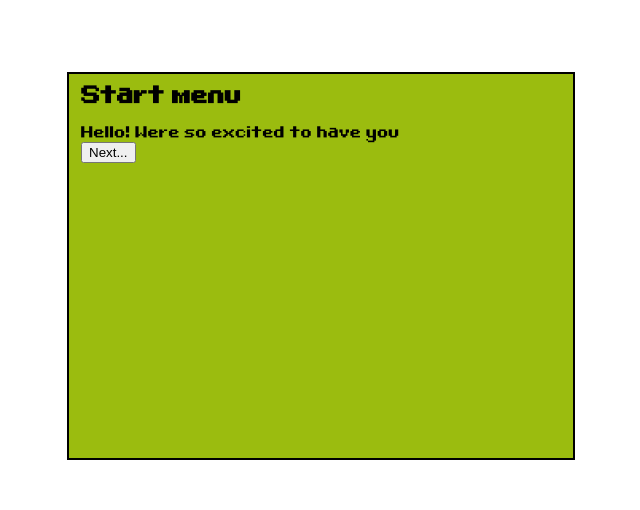
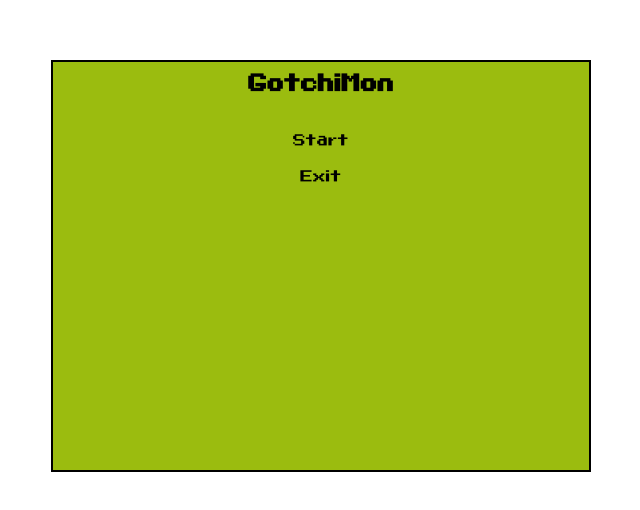
Before and after one commit to Herabrone/GotchiMon, a React (Vite) app: page / in a window 1280 px wide. Shown: the part 134-644 px from the top of the page, without its empty margins (319-959 px from the left). Built offline with nearby package versions, Linux system fonts and the light colour scheme.

Commit message:
ADDED: More Dialogue for landing screen

```diff
--- a/src/app/App.jsx
+++ b/src/app/App.jsx
@@ -4,7 +4,7 @@ import { BrowserRouter, Routes, Route } from "react-router-dom";
 import { DialogueProvider } from '../utils/dialogueContext';
 
 import Base from '../pages/Base/Base';
-import Landing from '../pages/Landing';
+import Landing from '../pages/landing/Landing';
 import SelectEgg from '../pages/SelectEgg/SelectEgg';
 
 function App() {
--- a/src/components/Dialogue.jsx
+++ b/src/components/Dialogue.jsx
@@ -3,18 +3,28 @@ import dialogueTree from './dialogueTree';
 import TextWriter from '../utils/TextWriter';
 import { useDialogue } from '../utils/dialogueContext';
 
-export default function Dialogue() {
-    const {currentNode, isDialogueActive, advanceDialogue} = useDialogue();
+export default function Dialogue({ onAction }) {
+    const { currentNode, isDialogueActive, advanceDialogue } = useDialogue();
 
-    if (!isDialogueActive){
-        return null;
-    }
+    // Don't render when dialogue is inactive
+    if (!isDialogueActive) return null;
 
     const node = dialogueTree[currentNode];
+    if (!node) return <div className="error-message">Missing dialogue node: {currentNode}</div>;
 
-    if (!node) {
-        return <div className="error-message">Dialogue node not found.</div>;
-    }
+    const handleOption = (opt) => {
+        // Emit action to parent if defined
+        if (opt.action && typeof onAction === 'function') {
+            onAction(opt.action, opt);
+        }
+
+        // Advance to next node if provided, otherwise end dialogue
+        if (Object.prototype.hasOwnProperty.call(opt, 'next')) {
+            advanceDialogue(opt.next);
+        } else {
+            advanceDialogue(null);
+        }
+    };
 
     return (
         <div className="dialogue">
@@ -24,11 +34,8 @@ export default function Dialogue() {
 
             <div className="dialogue-options">
                 {node.options?.map((opt, i) => (
-                    <button
-                        key={i}
-                        onClick={() => advanceDialogue(opt.next)}
-                    >
-                        {opt.text}
+                    <button key={i} onClick={() => handleOption(opt)}>
+                        {opt.text ?? opt.action ?? 'Continue'}
                     </button>
                 ))}
             </div>
--- a/src/components/dialogueTree.js
+++ b/src/components/dialogueTree.js
@@ -1,6 +1,6 @@
 const dialogueTree = {
     start:{
-        text: "Hello! Were so excited to have you",
+        text: "Hello! Were so exited for you to join us at get your first GotchiMon!",
         options: [
             {text: "Next...", next: "Nursery01"},
         ],
@@ -8,15 +8,20 @@ const dialogueTree = {
     Nursery01: {
         text:"We have three choices for you! There are no bad choices, but some people say some are better than others!",
         options: [
-            {text: "Show me the choices", next: "Nursery02"},
+            {text: "Show me the choices", action: "SelectEgg"}
         ],
     },
-    Nursery02: {
-        text: "Great choice!",
+    EggSelected1_0:{
+        text:"You have selected Egg 1! A great choice!",
         options: [
-            {text: "Go back", next: "start"},
+            {text: "Continue", next: null}
         ],
+    }, // add more eggs later
+    EggSelected1_1:{
+        text:"You have selected Egg 1! A great choice!",
+        options: [],
     },
+
 };
 
 export default dialogueTree;
--- a/src/pages/Landing.jsx
+++ /dev/null
@@ -1,20 +0,0 @@
-import React from 'react';
-import ScreenLayout from '../components/screenlayout';
-import Dialogue from '../components/Dialogue';
-import { useDialogue } from "../utils/dialogueContext";
-
-export default function Landing() {
-     const { setIsDialogueActive } = useDialogue();
-
-    // Start the dialogue when the component mounts
-    React.useEffect(() => {
-        setIsDialogueActive(true);
-    }, [setIsDialogueActive]);
-
-    return (
-        <ScreenLayout>
-            <h1>Start menu</h1>
-            <Dialogue />
-        </ScreenLayout>
-    )
-}
--- /dev/null
+++ b/src/pages/landing/Landing.css
@@ -0,0 +1,16 @@
+
+.gotchimon-title {
+    font-size: 4rem;
+    text-align: center;
+}
+
+.start-button {
+    margin-top: 20px;
+    margin-bottom: 10px;
+    text-align: center;
+}
+
+.exit-button {
+    margin-top: 10px;
+    text-align: center;
+}
--- /dev/null
+++ b/src/pages/landing/Landing.jsx
@@ -0,0 +1,50 @@
+import React from 'react';
+import { useNavigate } from 'react-router-dom';
+import ScreenLayout from '../../components/screenlayout';
+import Dialogue from '../../components/Dialogue';
+import { useDialogue } from "../../utils/dialogueContext";
+
+import './Landing.css';
+
+export default function Landing() {
+    const { setIsDialogueActive, resetDialogue, isDialogueActive } = useDialogue();
+    const navigate = useNavigate();
+
+    // Start dialogue when user clicks Start by resetting the dialogue
+    const startDialogue = () => {
+        // reset to 'start' node and activate the dialogue
+        if (typeof resetDialogue === 'function') {
+            resetDialogue();
+        } else {
+            setIsDialogueActive(true);
+        }
+    };
+
+    const handleDialogueAction = (action) => {
+        if (action === "SelectEgg") {
+           navigate("/select-egg");
+        }
+    };
+
+    return (
+        <ScreenLayout>
+            <h1 className="gotchimon-title">GotchiMon</h1>
+
+            {/* Show controls only when dialogue is not active */}
+
+            {!isDialogueActive && (
+                <>
+                    <div className='start-button'>
+                        <a onClick={startDialogue} className="start">Start</a>
+                    </div>
+
+                    <div className='exit-button'>
+                        <a onClick={() => {navigate("/")}} className="exit">Exit</a>
+                    </div>
+                </>
+            )}
+
+            <Dialogue onAction={handleDialogueAction} />
+        </ScreenLayout>
+    )
+}
--- a/src/styles/screen.css
+++ b/src/styles/screen.css
@@ -9,7 +9,7 @@
 
 .screen {
     /* Currently 320x240 (4:3) but we can change it to fit our screen size */
-    width: clamp(280px, 70vmin, 480px);
+    width: clamp(512px, 70vmin, 512px);
 
 
     aspect-ratio: 4 / 3;
```
